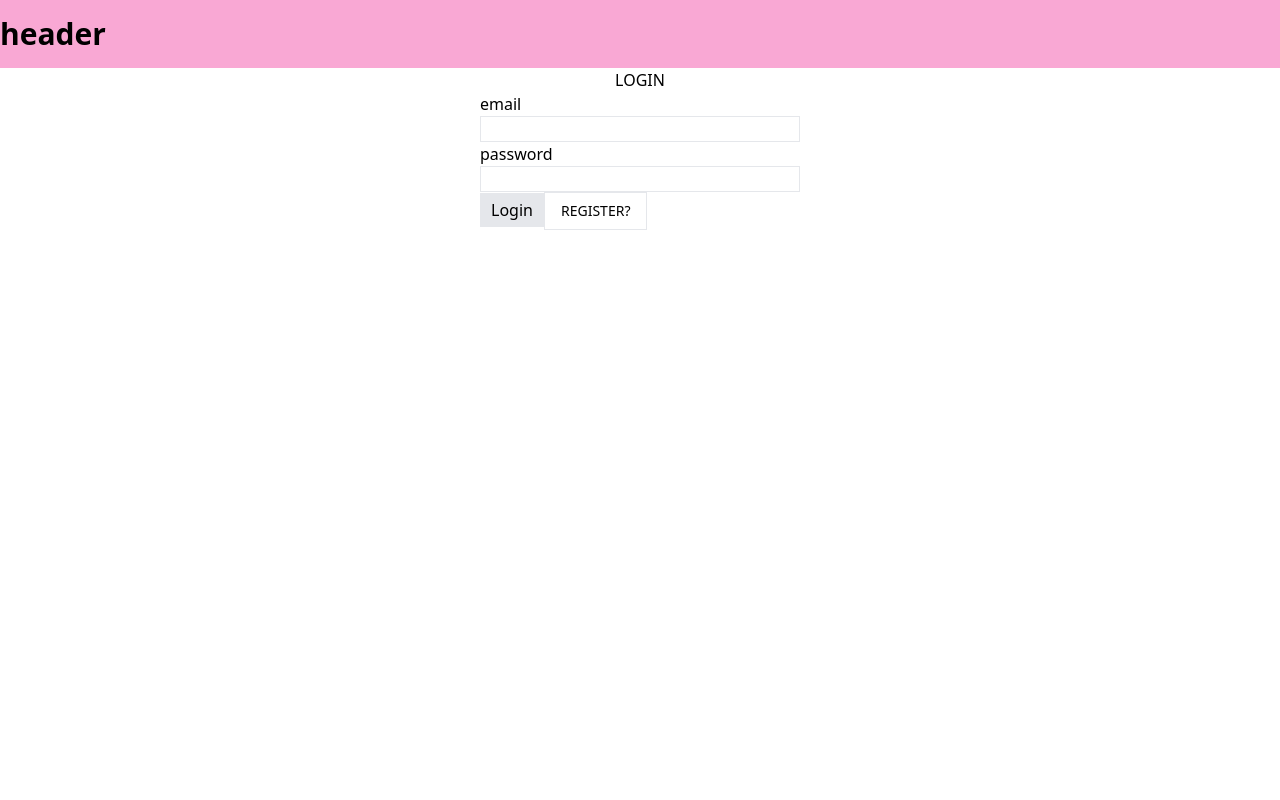
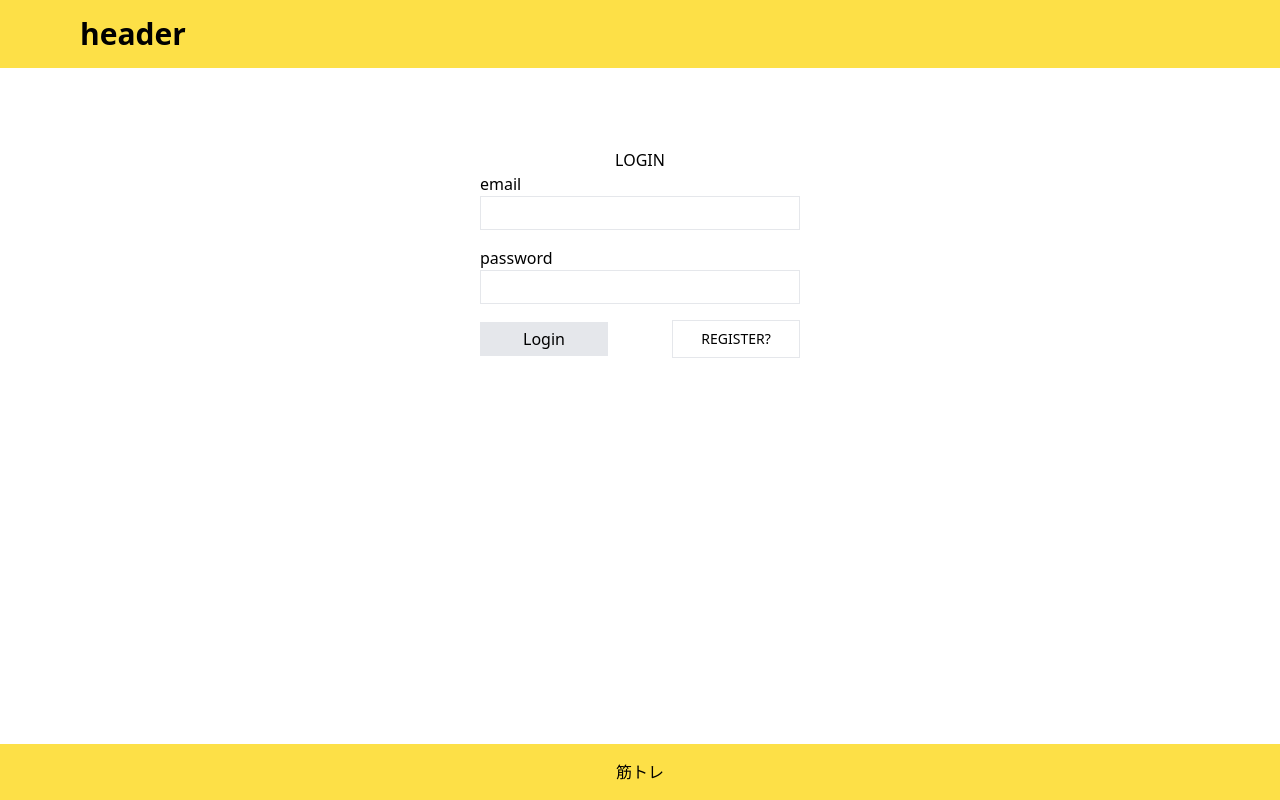
Before and after one commit to gyan-pg/new-project, a React (Create React App) app: page /auth in a window 1280 px wide. Built offline with nearby package versions, Linux system fonts and the light colour scheme; no server answers.

Commit message:
記録の保存・更新処理を追加

```diff
--- a/src/App.tsx
+++ b/src/App.tsx
@@ -5,6 +5,7 @@ import Header from "./component/Header";
 import Main from './component/Main';
 import Detail from './component/Detail';
 import Auth from './component/Auth';
+import Footer from './component/Footer';
 import { useDispatch, useSelector } from 'react-redux';
 import { isLogin, login, logout, selectUser } from './features/userSlice';
 import { auth } from './firebase';
@@ -43,6 +44,7 @@ const App: React.FC = () => {
     <>
       <article className="mx-auto">
         <Header />
+        <main style={{ minHeight: "calc(100vh - 124px)" }}>
         <BrowserRouter>
           <Routes>
             <Route path="/" element={<Top/>} />
@@ -53,6 +55,8 @@ const App: React.FC = () => {
             <Route path="*" element={<NotFound/>} />
           </Routes>
         </BrowserRouter>
+        </main>
+        <Footer />
       </article>
     </>
   );
--- a/src/component/Auth.tsx
+++ b/src/component/Auth.tsx
@@ -73,7 +73,6 @@ const Auth = () => {
 
   // validation
   const validRequired = (str: string, type: keyof ERR) => {
-    console.log(str);
     if (!str.length) {
       setErrFlg(true);
       const errMsg = {...err};
@@ -112,32 +111,33 @@ const Auth = () => {
 
 
   return (
-    <section className="mx-auto w-80">
+    <section className="mx-auto w-80 pt-20">
       {AuthCheck ? <Link to="/main">main</Link> : ""}
       <h2 className="text-center">{changeForm ? "LOGIN": "REGISTER"}</h2>
       {changeForm ?
       <>
         <label htmlFor="email">email</label><span className="text-red-400 text-xs ml-4">{errFlg ? err.email : ""}</span>
-        <input className="block border w-full" id="email" type="email" value={email} onChange={(e: React.ChangeEvent<HTMLInputElement>) => {setValue(setEmail, e.target.value, "email")}} />
+        <input className="px-2 py-1 border block w-full mb-4" id="email" type="email" value={email} onChange={(e: React.ChangeEvent<HTMLInputElement>) => {setValue(setEmail, e.target.value, "email")}} />
         <label htmlFor="password">password</label><span className="text-red-400 text-xs ml-4">{errFlg ? err.password : ""}</span>
-        <input className="block border w-full" id="password" type="password" value={password} onChange={(e: React.ChangeEvent<HTMLInputElement>) => {setValue(setPassword, e.target.value, "password")}} />
-        <button className={`border inline-block w-1/5 bg-blue-200 py-1 ${!submitFlg ? "bg-gray-200" : ""}`} disabled={!submitFlg} onClick={() => signIn()}>Login</button>
+        <input className="px-2 py-1 border block w-full mb-4" id="password" type="password" value={password} onChange={(e: React.ChangeEvent<HTMLInputElement>) => {setValue(setPassword, e.target.value, "password")}} />
       </>
       :
       <>
         <label htmlFor="username">username</label><span className="text-red-400 text-xs ml-4">{errFlg ? err.username : ""}</span>
-        <input className="block border w-full" id="username" type="text" value={username} onChange={(e: React.ChangeEvent<HTMLInputElement>) => {setValue(setUsername, e.target.value, "username")}} />
+        <input className="px-2 py-1 border block w-full mb-4" id="username" type="text" value={username} onChange={(e: React.ChangeEvent<HTMLInputElement>) => {setValue(setUsername, e.target.value, "username")}} />
         <label htmlFor="email">email</label><span className="text-red-400 text-xs ml-4">{errFlg ? err.email : ""}</span>
-        <input className="block border w-full" id="email" type="email" value={email} onChange={(e: React.ChangeEvent<HTMLInputElement>) => {setValue(setEmail, e.target.value, "email")}} />
+        <input className="px-2 py-1 border block w-full mb-4" id="email" type="email" value={email} onChange={(e: React.ChangeEvent<HTMLInputElement>) => {setValue(setEmail, e.target.value, "email")}} />
         <label htmlFor="password">password</label><span className="text-red-400 text-xs ml-4">{errFlg ? err.password : ""}</span>
-        <input className="block border w-full" id="password" type="password" value={password} onChange={(e: React.ChangeEvent<HTMLInputElement>) => {setValue(setPassword, e.target.value, "password")}} />
+        <input className="px-2 py-1 border block w-full mb-4" id="password" type="password" value={password} onChange={(e: React.ChangeEvent<HTMLInputElement>) => {setValue(setPassword, e.target.value, "password")}} />
         <label htmlFor="password">password confirmation</label><span className="text-red-400 text-xs ml-4">{errFlg ? err.password_confirmation : ""}</span>
-        <input className="block border w-full" id="password_confirmation" type="password" value={passwordConfirmation} onChange={(e: React.ChangeEvent<HTMLInputElement>) => {setValue(setPasswordConfirmation, e.target.value, "password_confirmation")}} />
-        <button className={`border inline-block w-1/5 bg-blue-200 py-1 ${!submitFlg ? "bg-gray-200" : ""}`} disabled={!submitFlg} onClick={() => { signUp() }}>Register</button>
+        <input className="px-2 py-1 border block w-full mb-4" id="password_confirmation" type="password" value={passwordConfirmation} onChange={(e: React.ChangeEvent<HTMLInputElement>) => {setValue(setPasswordConfirmation, e.target.value, "password_confirmation")}} />
       </> }
 
-
-      <button className="border px-4 py-2 text-sm" onClick={() => {switchForm()}}>{changeForm ? "REGISTER?" : "LOGIN?"}</button>
+      <div className="flex justify-between items-center">
+        <button className={`border inline-block w-2/5 bg-blue-200 py-1 ${!submitFlg ? "bg-gray-200" : ""}`} disabled={!submitFlg} onClick={() => {if(changeForm) {signIn()} else {signUp()} }}>{changeForm ? "Login" : "Register"}</button>
+        {/* <button className={`border inline-block w-1/5 bg-blue-200 py-1 ${!submitFlg ? "bg-gray-200" : ""}`} disabled={!submitFlg} onClick={() => signUp() }>Register</button> */}
+        <button className="border px-4 py-2 text-sm w-2/5 hover:bg-blue-200 transition duration-300" onClick={() => {switchForm()}}>{changeForm ? "REGISTER?" : "LOGIN?"}</button>
+      </div>
     </section>
   );
 };
--- a/src/component/Detail.tsx
+++ b/src/component/Detail.tsx
@@ -5,12 +5,22 @@ import { BsCalendar3 } from "react-icons/bs";
 import dayjs from "dayjs";
 import { BENCHPRESS, LEGPRESS, PULLDOWN } from "../syumokuList";
 import { useSelector } from "react-redux";
-import { isLogin } from "../features/userSlice";
+import { isLogin, selectUser } from "../features/userSlice";
+import { db } from "../firebase";
+import { addDoc, collection, doc, onSnapshot, query, updateDoc, where } from "firebase/firestore";
 
 type ERR = {
   weight: string;
   frequency: string;
   sets: string;
+}
+
+type RECORD = {
+  id: string;
+  weight: string;
+  sets: string;
+  registerDate: string;
+  frequency: string;
 }
 
 const Detail: React.FC = () => {
@@ -27,7 +37,8 @@ const Detail: React.FC = () => {
   });
   const [errFlg, setErrFlg] = useState(false);
   const [submitFlg, setSubmitFlg] = useState(false);
-  const user = useSelector(isLogin);
+  const [trainingData, setTraingData] = useState<RECORD[]>([]);
+  const user = useSelector(selectUser);
 
   const params = useParams();
   // アドレスからトレーニングの名前を取得する。
@@ -85,10 +96,67 @@ const Detail: React.FC = () => {
     }
   },[weight, frequency, sets]);
 
+  // 登録
+  const registerResult = async () => {
+    const colRef = collection(db, "trainingData");
+    const data = {
+      uid: user.uid,
+      registerDate: calendarDate,
+      weight,
+      sets,
+      frequency,
+      trainingName,
+    };
+
+    // 選択した日ですでに登録されているのか確認する。
+    let skipFlg = false;
+    trainingData.map((elm) => {
+      if (elm.registerDate === calendarDate) {
+        skipFlg = true;
+        const conf = window.confirm(`${calendarDate}のデータはすでに登録されています。上書きしますか？`);
+        if (conf) {
+          // updateの処理
+          console.log("update");
+          const ref = doc(db, "trainingData", elm.id);
+          updateDoc(ref, {
+            weight: weight,
+            sets: sets,
+            frequency: frequency,
+          });
+        }
+      }
+    })
+    if (!skipFlg) {
+      console.log('new record');
+      await addDoc(colRef, data);
+    }
+  }
+  // トレーニングデータの監視
+  useEffect(() => {
+    const q = query(collection(db, "trainingData"), where("uid", "==", user.uid), where("trainingName", "==", trainingName));
+    const unSub = onSnapshot(q, (querySnapshot) => {
+      const trainingRecord: RECORD[] = [];
+      querySnapshot.forEach((doc) => {
+        const data = doc.data();
+        trainingRecord.push({
+          id: doc.id,
+          weight: data.weight,
+          sets: data.sets,
+          frequency: data.frequency,
+          registerDate: data.registerDate,
+        });
+      });
+      setTraingData(trainingRecord);
+    });
+  return () => {
+    unSub()
+    };
+  }, []);
+
   return (
 
     <>
-      <Link to="/"><button className="bg-pink-100 px-4 py-2 block">TOP</button></Link>
+      <Link to="/main"><button className="bg-pink-100 px-4 py-2 block">main</button></Link>
       <h2 className="text-center">{training}</h2>
       <section className="container mx-auto">
         <section className="w-1/5 mx-auto">
@@ -113,7 +181,7 @@ const Detail: React.FC = () => {
           {showCalendarFlg ? <Calendar today={calendarDate} setDay={setCalendarDate}/> : ""}
         </section>
         <div className="text-center">
-          <button className={`border inline-block w-1/5 bg-blue-200 py-1 ${!submitFlg ? "bg-gray-200" : ""}`} disabled={!submitFlg}>登録</button>
+          <button className={`border inline-block w-1/5 bg-blue-200 py-1 ${!submitFlg ? "bg-gray-200" : ""}`} disabled={!submitFlg} onClick={() => registerResult()}>登録</button>
         </div>
       </section>
     </>
--- /dev/null
+++ b/src/component/Footer.tsx
@@ -0,0 +1,7 @@
+import React from "react";
+
+const Footer = () => {
+  return <footer className="text-center py-4 bg-yellow-300">筋トレ</footer>;
+};
+
+export default Footer;
--- a/src/component/Header.tsx
+++ b/src/component/Header.tsx
@@ -9,9 +9,9 @@ const Header = () => {
   const login = useSelector(isLogin);
   return (
     <>
-      <header className="bg-pink-300 flex py-4 justify-between">
-        <h1 className="text-3xl font-bold ">header</h1>
-        {login ? <button onClick={() => signOut(auth)}><MdLogout/></button> : ""}
+      <header className="bg-yellow-300 flex py-4 justify-between items-center">
+        <h1 className="text-3xl font-bold ml-20">header</h1>
+        {login ? <button className="mr-20" onClick={() => signOut(auth)}><MdLogout/></button> : ""}
       </header>
     </>
   );
```
